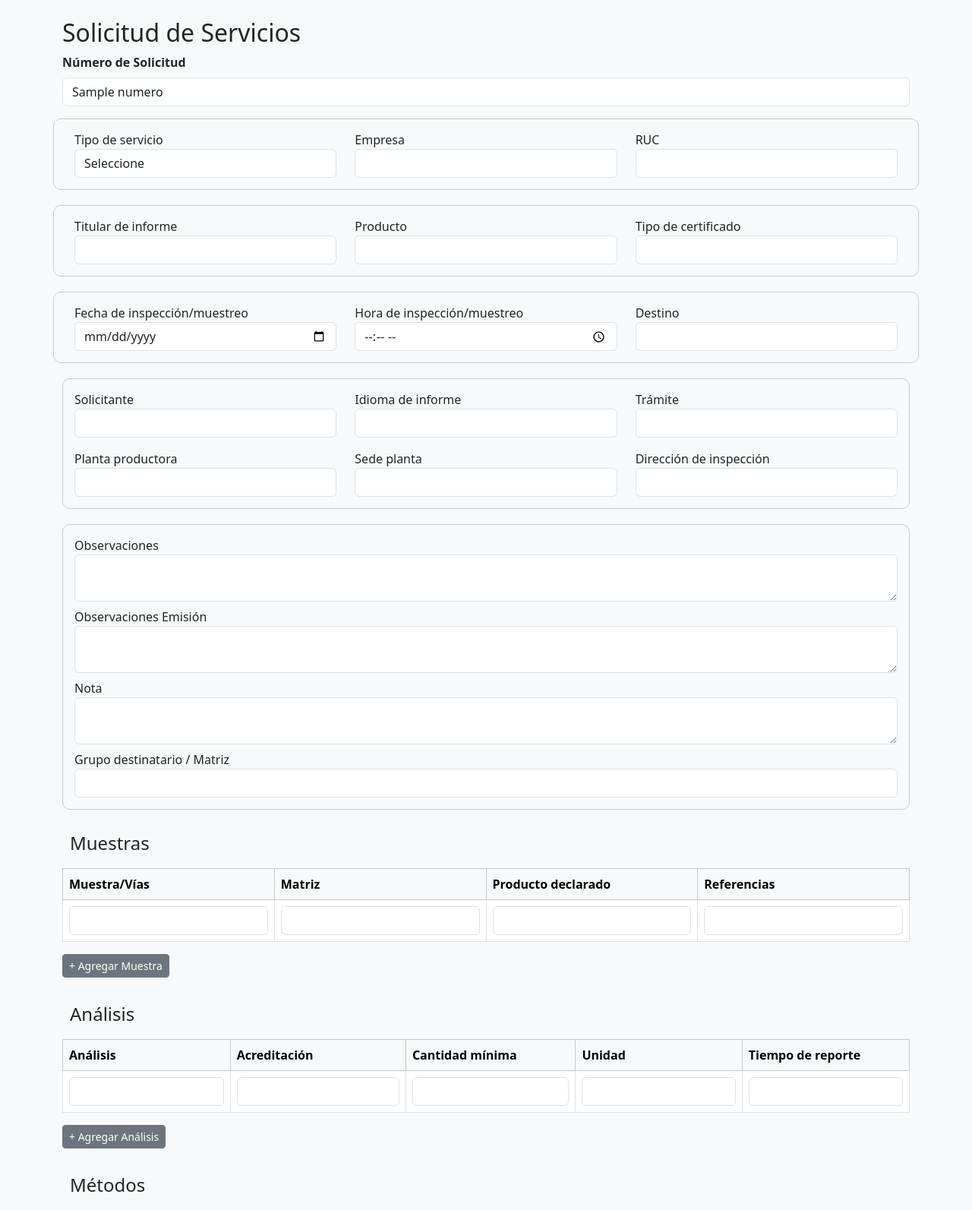
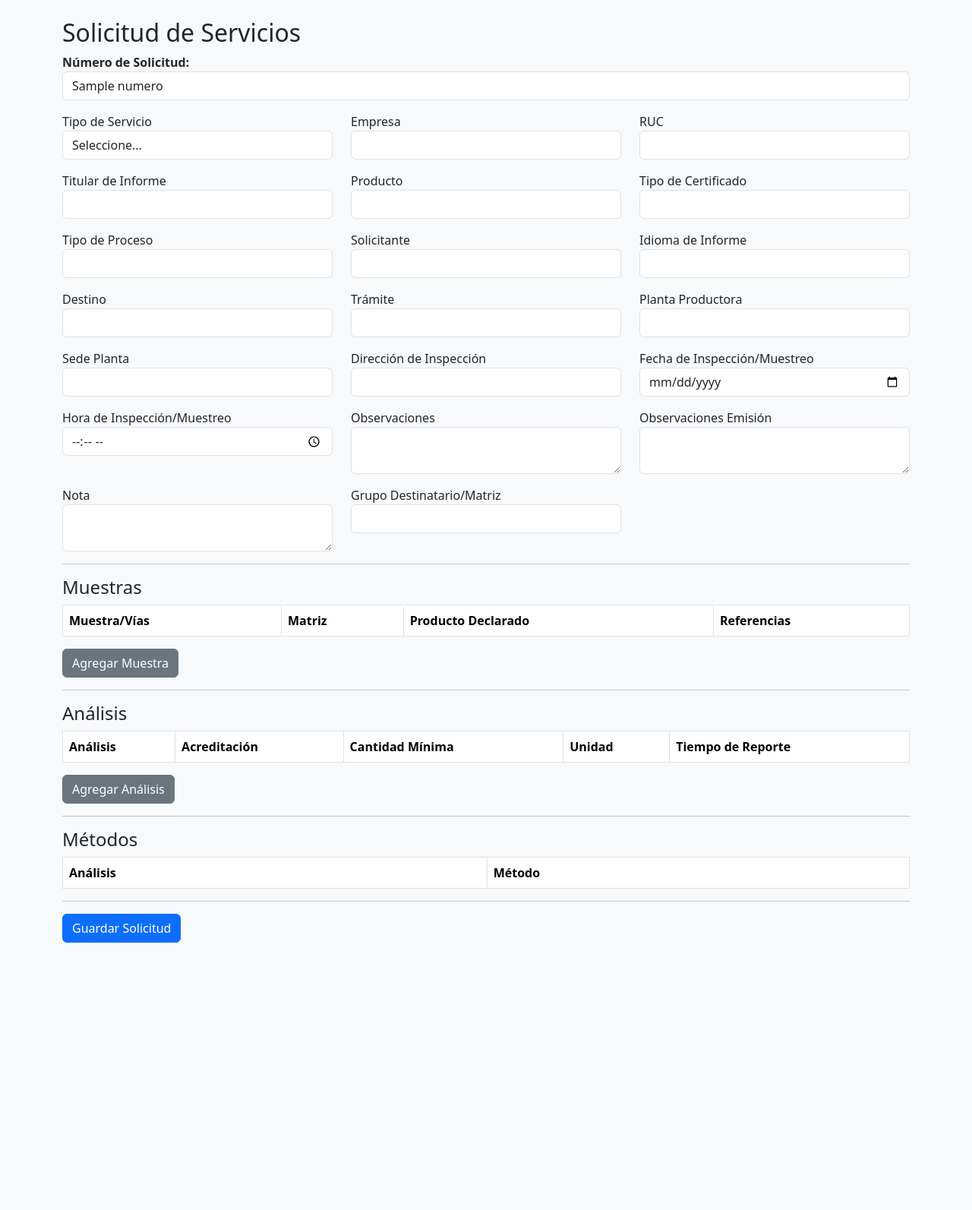
Before and after one commit to codigoscerrados-prog/fastapi-form-app, a FastAPI app: template app/templates/solicitud.html in a window 1280 px wide. Shown: the top 1593 px of the page at 76% size. After the commit the page ends 1241 px from the top, so only its background shows below. Run offline with FastAPI, Linux system fonts and the light colour scheme; the template is opened without the code that fills it: most values are stand-ins (such as "Sample title", 1, 10 or a date in 2020); lists and menus that the app fills with data are empty.

Commit message:
Subir proyecto completo

```diff
--- a/app/main.py
+++ b/app/main.py
@@ -244,28 +244,31 @@ def logout(request: Request):
 
 #Generador del número de solicitud automático
 
-# Función para generar número de solicitud
+# ---------------------
+# Generar número solicitud
+# ---------------------
 def generar_numero_solicitud(db: Session):
-    year_suffix = str(datetime.datetime.now().year)[-2:]
-    count = db.query(models.SolicitudServicio).filter(
-        models.SolicitudServicio.numero_solicitud.like(f"%-{year_suffix}")
+    year_suffix = datetime.now().strftime("%y")
+    count = db.query(models.Solicitud).filter(
+        models.Solicitud.numero_solicitud.like(f"%-{year_suffix}")
     ).count()
-    numero = str(count + 1).zfill(6)  # 6 dígitos
-    return f"{numero}-{year_suffix}"
+    nuevo_numero = str(count + 1).zfill(6)
+    return f"{nuevo_numero}-{year_suffix}"
 
+# ---------------------
+# Formulario Solicitud
+# ---------------------
 @app.get("/solicitud", response_class=HTMLResponse)
-def solicitud_form(request: Request, db: Session = Depends(get_db)):
+def formulario_solicitud(request: Request, db: Session = Depends(get_db)):
     if not require_login(request):
-        return RedirectResponse(url="/login")
+        return RedirectResponse(url="/", status_code=303)
 
-    numero_solicitud = generar_numero_solicitud(db)
+    numero = generar_numero_solicitud(db)
+    return templates.TemplateResponse("solicitud.html", {"request": request, "numero": numero})
 
-    return templates.TemplateResponse("solicitud.html", {
-        "request": request,
-        "numero_solicitud": numero_solicitud
-    })
-
-
+# ---------------------
+# Guardar Solicitud
+# ---------------------
 @app.post("/solicitud", response_class=HTMLResponse)
 def guardar_solicitud(
     request: Request,
@@ -290,22 +293,28 @@ def guardar_solicitud(
     nota: str = Form(None),
     grupo_destinatario: str = Form(...),
 
-    muestra_vias: list = Form([]),
-    matriz: list = Form([]),
-    producto_declarado: list = Form([]),
-    referencias: list = Form([]),
-    analisis: list = Form([]),
-    acreditacion: list = Form([]),
-    cantidad_minima: list = Form([]),
-    unidad: list = Form([]),
-    tiempo_reporte: list = Form([]),
-    metodo: list = Form([]),
+    muestra_vias: list[str] = Form([]),
+    matriz: list[str] = Form([]),
+    producto_declarado: list[str] = Form([]),
+    referencias: list[str] = Form([]),
+
+    analisis: list[str] = Form([]),
+    acreditacion: list[str] = Form([]),
+    cantidad_minima: list[str] = Form([]),
+    unidad: list[str] = Form([]),
+    tiempo_reporte: list[str] = Form([]),
+
+    metodo: list[str] = Form([]),
 
     db: Session = Depends(get_db)
 ):
+    if not require_login(request):
+        return RedirectResponse(url="/", status_code=303)
+
     numero = generar_numero_solicitud(db)
 
-    solicitud = models.SolicitudServicio(
+    # Crear solicitud
+    solicitud = models.Solicitud(
         numero_solicitud=numero,
         tipo_servicio=tipo_servicio,
         empresa=empresa,
@@ -326,33 +335,49 @@ def guardar_solicitud(
         observaciones=observaciones,
         observaciones_emision=observaciones_emision,
         nota=nota,
-        grupo_destinatario=grupo_destinatario
+        grupo_destinatario_matriz=grupo_destinatario
     )
 
     # Guardar muestras
     for i in range(len(muestra_vias)):
         if muestra_vias[i].strip():
-            solicitud.muestras.append(models.Muestra(
+            m = models.Muestra(
                 muestra_vias=muestra_vias[i],
                 matriz=matriz[i],
                 producto_declarado=producto_declarado[i],
                 referencias=referencias[i],
-                analisis=analisis[i],
-                acreditacion=acreditacion[i],
-                cantidad_minima=cantidad_minima[i],
-                unidad=unidad[i],
-                tiempo_reporte=tiempo_reporte[i]
-            ))
+                analisis=analisis[i] if i < len(analisis) else None,
+                acreditacion=acreditacion[i] if i < len(acreditacion) else None,
+                cantidad_minima=cantidad_minima[i] if i < len(cantidad_minima) else None,
+                unidad=unidad[i] if i < len(unidad) else None,
+                tiempo_reporte=tiempo_reporte[i] if i < len(tiempo_reporte) else None
+            )
+            solicitud.muestras.append(m)
 
-    # Guardar métodos
-    for i in range(len(metodo)):
-        if metodo[i].strip():
-            solicitud.metodos.append(models.Metodo(
-                analisis=analisis[i],
-                metodo=metodo[i]
-            ))
+    # Guardar métodos (asociados a cada muestra)
+    for idx, met in enumerate(metodo):
+        if met.strip():
+            # Buscar a qué muestra corresponde este método
+            if idx < len(solicitud.muestras):
+                solicitud.muestras[idx].metodos.append(models.Metodo(
+                    analisis=solicitud.muestras[idx].analisis,
+                    metodo=met
+                ))
 
     db.add(solicitud)
     db.commit()
 
     return RedirectResponse(url="/solicitud", status_code=303)
+
+@app.get("/solicitudes", response_class=HTMLResponse)
+def listar_solicitudes(request: Request, db: Session = Depends(get_db)):
+    if not require_login(request):
+        return RedirectResponse(url="/", status_code=303)
+
+    solicitudes = db.query(models.Solicitud).all()
+
+    return templates.TemplateResponse("solicitudes.html", {
+        "request": request,
+        "solicitudes": solicitudes,
+        "username": request.session.get("user")
+    })
--- a/app/templates/solicitud.html
+++ b/app/templates/solicitud.html
@@ -4,240 +4,217 @@
     <meta charset="UTF-8">
     <title>Solicitud de Servicios</title>
     <link href="https://cdn.jsdelivr.net/npm/bootstrap@5.3.2/dist/css/bootstrap.min.css" rel="stylesheet">
-    <style>
-        .seccion {
-            border: 1px solid #ccc;
-            padding: 15px;
-            margin-bottom: 20px;
-            border-radius: 10px;
+    <script>
+        function agregarFilaMuestra() {
+            const tbody = document.getElementById("muestras-body");
+            tbody.insertAdjacentHTML("beforeend", `
+                <tr>
+                    <td><input type="text" name="muestra_vias" class="form-control"></td>
+                    <td><input type="text" name="matriz" class="form-control"></td>
+                    <td><input type="text" name="producto_declarado" class="form-control"></td>
+                    <td><input type="text" name="referencias" class="form-control"></td>
+                </tr>
+            `);
         }
-        h4 {
-            background: #f8f9fa;
-            padding: 10px;
-            border-radius: 5px;
+
+        function agregarFilaAnalisis() {
+            const tbody = document.getElementById("analisis-body");
+            tbody.insertAdjacentHTML("beforeend", `
+                <tr>
+                    <td><input type="text" name="analisis" class="form-control" oninput="sincronizarMetodos()"></td>
+                    <td><input type="text" name="acreditacion" class="form-control"></td>
+                    <td><input type="text" name="cantidad_minima" class="form-control"></td>
+                    <td><input type="text" name="unidad" class="form-control"></td>
+                    <td><input type="text" name="tiempo_reporte" class="form-control"></td>
+                </tr>
+            `);
         }
-    </style>
+
+        function sincronizarMetodos() {
+            const analisisInputs = document.querySelectorAll('input[name="analisis"]');
+            const tbody = document.getElementById("metodos-body");
+            tbody.innerHTML = "";
+            analisisInputs.forEach(input => {
+                if (input.value.trim() !== "") {
+                    tbody.insertAdjacentHTML("beforeend", `
+                        <tr>
+                            <td><input type="text" class="form-control" value="${input.value}" readonly></td>
+                            <td><input type="text" name="metodo" class="form-control"></td>
+                        </tr>
+                    `);
+                }
+            });
+        }
+    </script>
 </head>
 <body class="bg-light">
-
 <div class="container mt-4">
     <h2>Solicitud de Servicios</h2>
-    <form method="post" action="/solicitud">
+    <form action="/solicitud" method="post">
 
-        <!-- Número de solicitud -->
         <div class="mb-3">
-            <label class="form-label fw-bold">Número de Solicitud</label>
-            <input type="text" class="form-control" value="{{ numero }}" readonly>
+            <label><strong>Número de Solicitud:</strong></label>
+            <input type="text" name="numero_solicitud" value="{{ numero }}" class="form-control" readonly>
         </div>
 
-        <!-- Bloque 1 -->
-        <div class="row seccion">
-            <div class="col">
-                <label>Tipo de servicio</label>
-                <select name="tipo_servicio" class="form-control" required>
-                    <option value="">Seleccione</option>
-                    <option>Servicio 1</option>
-                    <option>Servicio 2</option>
+        <!-- 1ª fila -->
+        <div class="row">
+            <div class="col-md-4">
+                <label>Tipo de Servicio</label>
+                <select name="tipo_servicio" class="form-control">
+                    <option value="">Seleccione...</option>
+                    <option>Servicio A</option>
+                    <option>Servicio B</option>
                 </select>
             </div>
-            <div class="col">
+            <div class="col-md-4">
                 <label>Empresa</label>
-                <input type="text" name="empresa" class="form-control" required>
+                <input type="text" name="empresa" class="form-control">
             </div>
-            <div class="col">
+            <div class="col-md-4">
                 <label>RUC</label>
-                <input type="text" name="ruc" class="form-control" required>
+                <input type="text" name="ruc" class="form-control">
             </div>
         </div>
 
-        <!-- Bloque 2 -->
-        <div class="row seccion">
-            <div class="col">
-                <label>Titular de informe</label>
-                <input type="text" name="titular_informe" class="form-control" required>
+        <!-- 2ª fila -->
+        <div class="row mt-3">
+            <div class="col-md-4">
+                <label>Titular de Informe</label>
+                <input type="text" name="titular_informe" class="form-control">
             </div>
-            <div class="col">
+            <div class="col-md-4">
                 <label>Producto</label>
-                <input type="text" name="producto" class="form-control" required>
+                <input type="text" name="producto" class="form-control">
             </div>
-            <div class="col">
-                <label>Tipo de certificado</label>
-                <input type="text" name="tipo_certificado" class="form-control" required>
+            <div class="col-md-4">
+                <label>Tipo de Certificado</label>
+                <input type="text" name="tipo_certificado" class="form-control">
             </div>
         </div>
 
-        <!-- Bloque 3 -->
-        <div class="row seccion">
-            <div class="col">
-                <label>Fecha de inspección/muestreo</label>
-                <input type="date" name="fecha_inspeccion" class="form-control" required>
+        <!-- 3ª fila -->
+        <div class="row mt-3">
+            <div class="col-md-4">
+                <label>Tipo de Proceso</label>
+                <input type="text" name="tipo_proceso" class="form-control">
             </div>
-            <div class="col">
-                <label>Hora de inspección/muestreo</label>
-                <input type="time" name="hora_inspeccion" class="form-control" required>
+            <div class="col-md-4">
+                <label>Solicitante</label>
+                <input type="text" name="solicitante" class="form-control">
             </div>
-            <div class="col">
-                <label>Destino</label>
-                <input type="text" name="destino" class="form-control" required>
+            <div class="col-md-4">
+                <label>Idioma de Informe</label>
+                <input type="text" name="idioma_informe" class="form-control">
             </div>
         </div>
 
-        <!-- Otros datos -->
-        <div class="seccion">
-            <div class="row">
-                <div class="col">
-                    <label>Solicitante</label>
-                    <input type="text" name="solicitante" class="form-control" required>
+        <!-- 4ª fila -->
+        <div class="row mt-3">
+            <div class="col-md-4">
+                <label>Destino</label>
+                <input type="text" name="destino" class="form-control">
             </div>
-                <div class="col">
-                    <label>Idioma de informe</label>
-                    <input type="text" name="idioma_informe" class="form-control" required>
+            <div class="col-md-4">
+                <label>Trámite</label>
+                <input type="text" name="tramite" class="form-control">
             </div>
-                <div class="col">
-                    <label>Trámite</label>
-                    <input type="text" name="tramite" class="form-control" required>
-                </div>
-            </div>
-            <div class="row mt-3">
-                <div class="col">
-                    <label>Planta productora</label>
+            <div class="col-md-4">
+                <label>Planta Productora</label>
                 <input type="text" name="planta_productora" class="form-control">
-                </div>
-                <div class="col">
-                    <label>Sede planta</label>
-                    <input type="text" name="sede_planta" class="form-control">
-                </div>
-                <div class="col">
-                    <label>Dirección de inspección</label>
-                    <input type="text" name="direccion_inspeccion" class="form-control">
-                </div>
             </div>
         </div>
 
-        <!-- Observaciones -->
-        <div class="seccion">
+        <!-- 5ª fila -->
+        <div class="row mt-3">
+            <div class="col-md-4">
+                <label>Sede Planta</label>
+                <input type="text" name="sede_planta" class="form-control">
+            </div>
+            <div class="col-md-4">
+                <label>Dirección de Inspección</label>
+                <input type="text" name="direccion_inspeccion" class="form-control">
+            </div>
+            <div class="col-md-4">
+                <label>Fecha de Inspección/Muestreo</label>
+                <input type="date" name="fecha_inspeccion" class="form-control">
+            </div>
+        </div>
+
+        <!-- 6ª fila -->
+        <div class="row mt-3">
+            <div class="col-md-4">
+                <label>Hora de Inspección/Muestreo</label>
+                <input type="time" name="hora_inspeccion" class="form-control">
+            </div>
+            <div class="col-md-4">
                 <label>Observaciones</label>
                 <textarea name="observaciones" class="form-control"></textarea>
-            <label class="mt-2">Observaciones Emisión</label>
+            </div>
+            <div class="col-md-4">
+                <label>Observaciones Emisión</label>
                 <textarea name="observaciones_emision" class="form-control"></textarea>
-            <label class="mt-2">Nota</label>
+            </div>
+        </div>
+
+        <!-- 7ª fila -->
+        <div class="row mt-3">
+            <div class="col-md-4">
+                <label>Nota</label>
                 <textarea name="nota" class="form-control"></textarea>
-            <label class="mt-2">Grupo destinatario / Matriz</label>
+            </div>
+            <div class="col-md-4">
+                <label>Grupo Destinatario/Matriz</label>
                 <input type="text" name="grupo_destinatario" class="form-control">
             </div>
+        </div>
 
-        <!-- Sección Muestras -->
+        <hr>
         <h4>Muestras</h4>
-        <table id="tabla-muestras" class="table table-bordered">
-            <thead class="table-light">
+        <table class="table table-bordered">
+            <thead>
                 <tr>
                     <th>Muestra/Vías</th>
                     <th>Matriz</th>
-                    <th>Producto declarado</th>
+                    <th>Producto Declarado</th>
                     <th>Referencias</th>
                 </tr>
             </thead>
-            <tbody>
-                <tr>
-                    <td><input name="muestra_vias[]" class="form-control"></td>
-                    <td><input name="matriz[]" class="form-control"></td>
-                    <td><input name="producto_declarado[]" class="form-control"></td>
-                    <td><input name="referencias[]" class="form-control"></td>
-                </tr>
-            </tbody>
+            <tbody id="muestras-body"></tbody>
         </table>
-        <button type="button" class="btn btn-secondary btn-sm" onclick="agregarFilaMuestra()">+ Agregar Muestra</button>
+        <button type="button" class="btn btn-secondary" onclick="agregarFilaMuestra()">Agregar Muestra</button>
 
-        <!-- Sección Análisis -->
-        <h4 class="mt-4">Análisis</h4>
-        <table id="tabla-analisis" class="table table-bordered">
-            <thead class="table-light">
+        <hr>
+        <h4>Análisis</h4>
+        <table class="table table-bordered">
+            <thead>
                 <tr>
                     <th>Análisis</th>
                     <th>Acreditación</th>
-                    <th>Cantidad mínima</th>
+                    <th>Cantidad Mínima</th>
                     <th>Unidad</th>
-                    <th>Tiempo de reporte</th>
+                    <th>Tiempo de Reporte</th>
                 </tr>
             </thead>
-            <tbody>
-                <tr>
-                    <td><input name="analisis[]" class="form-control"></td>
-                    <td><input name="acreditacion[]" class="form-control"></td>
-                    <td><input name="cantidad_minima[]" class="form-control"></td>
-                    <td><input name="unidad[]" class="form-control"></td>
-                    <td><input name="tiempo_reporte[]" class="form-control"></td>
-                </tr>
-            </tbody>
+            <tbody id="analisis-body"></tbody>
         </table>
-        <button type="button" class="btn btn-secondary btn-sm" onclick="agregarFilaAnalisis()">+ Agregar Análisis</button>
+        <button type="button" class="btn btn-secondary" onclick="agregarFilaAnalisis()">Agregar Análisis</button>
 
-        <!-- Sección Métodos -->
-        <h4 class="mt-4">Métodos</h4>
-        <table id="tabla-metodos" class="table table-bordered">
-            <thead class="table-light">
+        <hr>
+        <h4>Métodos</h4>
+        <table class="table table-bordered">
+            <thead>
                 <tr>
                     <th>Análisis</th>
                     <th>Método</th>
                 </tr>
             </thead>
-            <tbody>
-                <!-- Se llena con JS -->
-            </tbody>
+            <tbody id="metodos-body"></tbody>
         </table>
 
-        <button type="submit" class="btn btn-primary mt-3">Guardar Solicitud</button>
+        <hr>
+        <button type="submit" class="btn btn-primary">Guardar Solicitud</button>
     </form>
 </div>
-
-<script>
-function agregarFilaMuestra() {
-    let tbody = document.querySelector("#tabla-muestras tbody");
-    let fila = `
-        <tr>
-            <td><input name="muestra_vias[]" class="form-control"></td>
-            <td><input name="matriz[]" class="form-control"></td>
-            <td><input name="producto_declarado[]" class="form-control"></td>
-            <td><input name="referencias[]" class="form-control"></td>
-        </tr>
-    `;
-    tbody.insertAdjacentHTML("beforeend", fila);
-}
-
-function agregarFilaAnalisis() {
-    let tbody = document.querySelector("#tabla-analisis tbody");
-    let fila = `
-        <tr>
-            <td><input name="analisis[]" class="form-control"></td>
-            <td><input name="acreditacion[]" class="form-control"></td>
-            <td><input name="cantidad_minima[]" class="form-control"></td>
-            <td><input name="unidad[]" class="form-control"></td>
-            <td><input name="tiempo_reporte[]" class="form-control"></td>
-        </tr>
-    `;
-    tbody.insertAdjacentHTML("beforeend", fila);
-    actualizarMetodos();
-}
-
-function actualizarMetodos() {
-    let analisisInputs = document.querySelectorAll('input[name="analisis[]"]');
-    let tbody = document.querySelector("#tabla-metodos tbody");
-    tbody.innerHTML = "";
-    analisisInputs.forEach(a => {
-        if (a.value.trim() !== "") {
-            tbody.innerHTML += `
-                <tr>
-                    <td>${a.value}</td>
-                    <td><input name="metodo[]" class="form-control"></td>
-                </tr>
-            `;
-        }
-    });
-}
-
-// Escuchar cambios en análisis para actualizar métodos
-document.querySelector("#tabla-analisis").addEventListener("input", actualizarMetodos);
-</script>
-
 </body>
 </html>
```
Also changed, not shown: app/templates/solicitudes.html (added, +106 -0 lines). Lines whose indentation alone changed are shown as unchanged.
